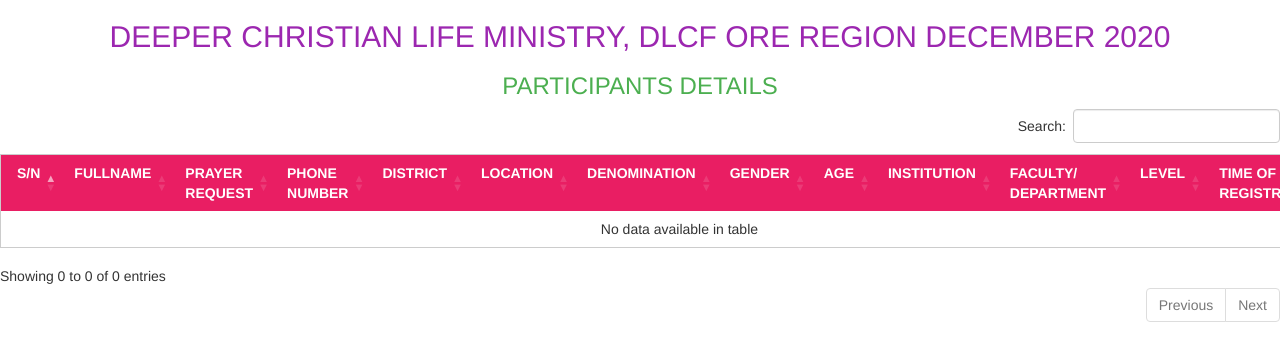
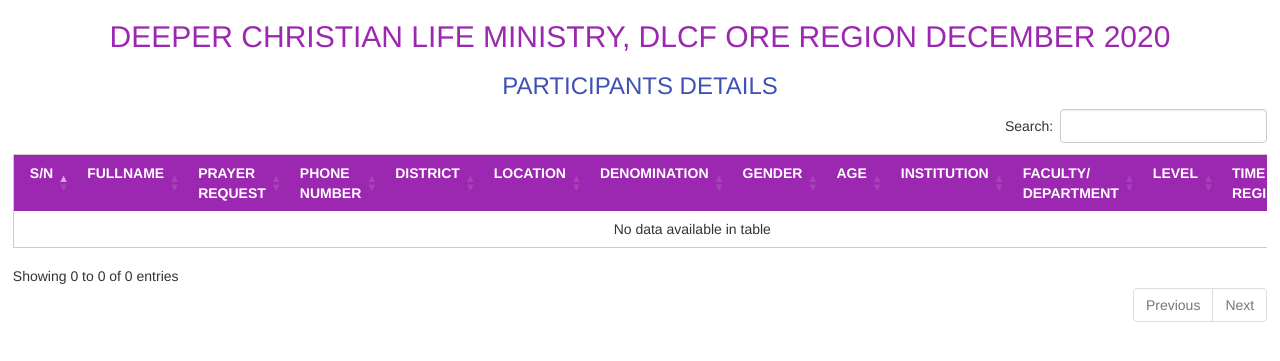
Before and after one commit to Ezeko/retreat, a PHP site: page /backend/participants.php in a window 1280 px wide. Shown: the top 361 px of the page. Run offline with PHP 8.4, Linux system fonts and the light colour scheme; data that the repository does not hold is empty; some libraries are stand-ins or nearby versions.

Commit message:
update page

```diff
--- a/backend/participants.php
+++ b/backend/participants.php
@@ -14,18 +14,21 @@
 
 <title>RETREAT PARTICIPANTS </title>
 <style>
+#table{
+padding-right: 1%;
+padding-left: 1%;
 </style>
 </head>
 <body >
     <h2 class="w3-center w3-text-big w3-text-purple">DEEPER CHRISTIAN LIFE MINISTRY, DLCF  ORE REGION DECEMBER 2020</h2>
-<h3 class="w3-center w3-text-big w3-text-green">  PARTICIPANTS DETAILS </h3>
-<div style="overflow-x:auto;" >
-<div style = "overflow-y:auto" >
+<h3 class="w3-center w3-text-big w3-text-indigo">  PARTICIPANTS DETAILS </h3>
+<div style="overflow-x:auto;" id="table">
+<div style = "overflow-y:auto"  >
 
 
 <table class="w3-table-all w3-hoverable " id="summaryTable">
     <thead>
-      <tr class="w3-pink">
+      <tr class="w3-purple">
         <th>S/N</th>
       <th>FULLNAME</th>
         <th>PRAYER REQUEST</th>
```
